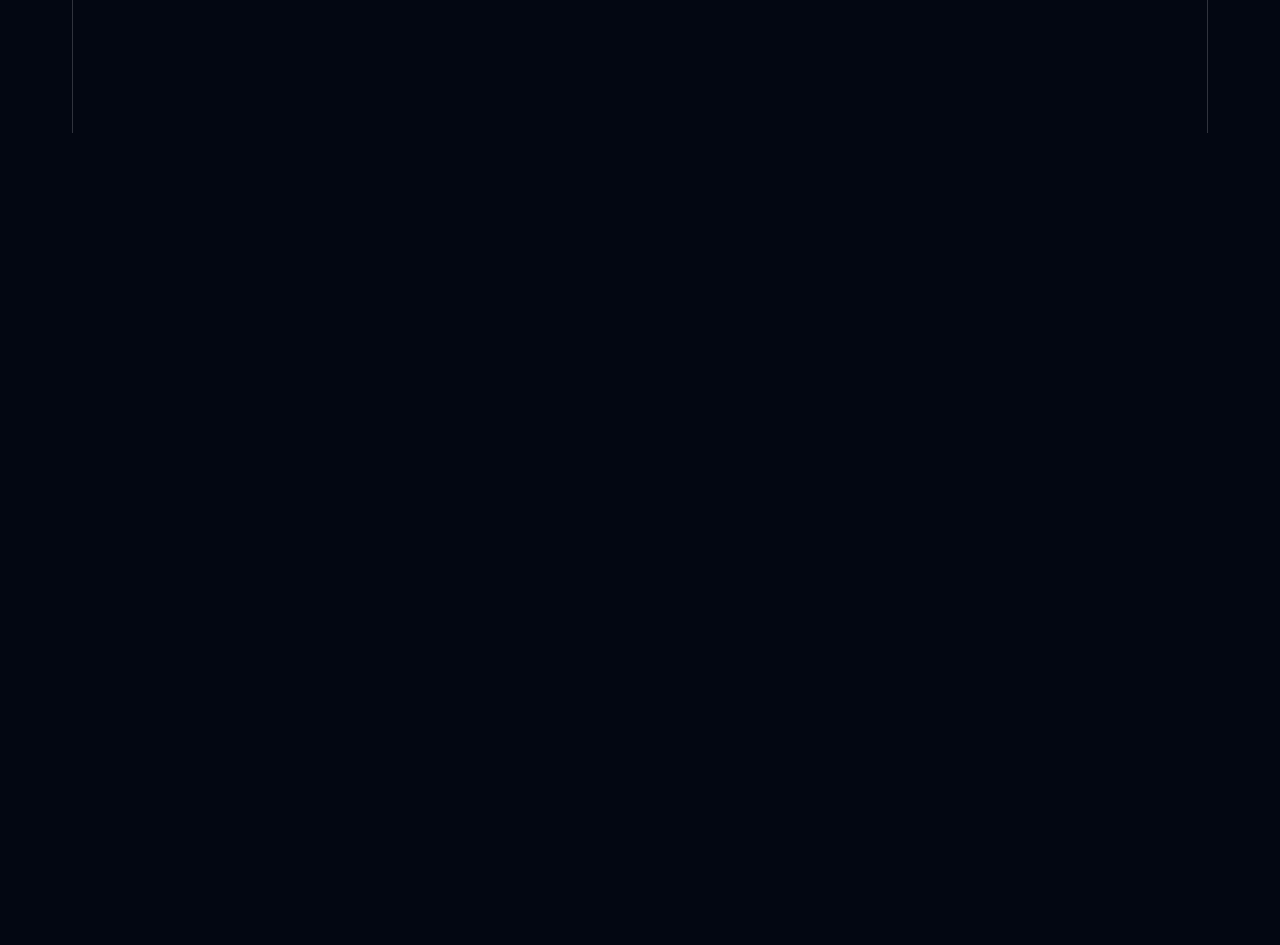
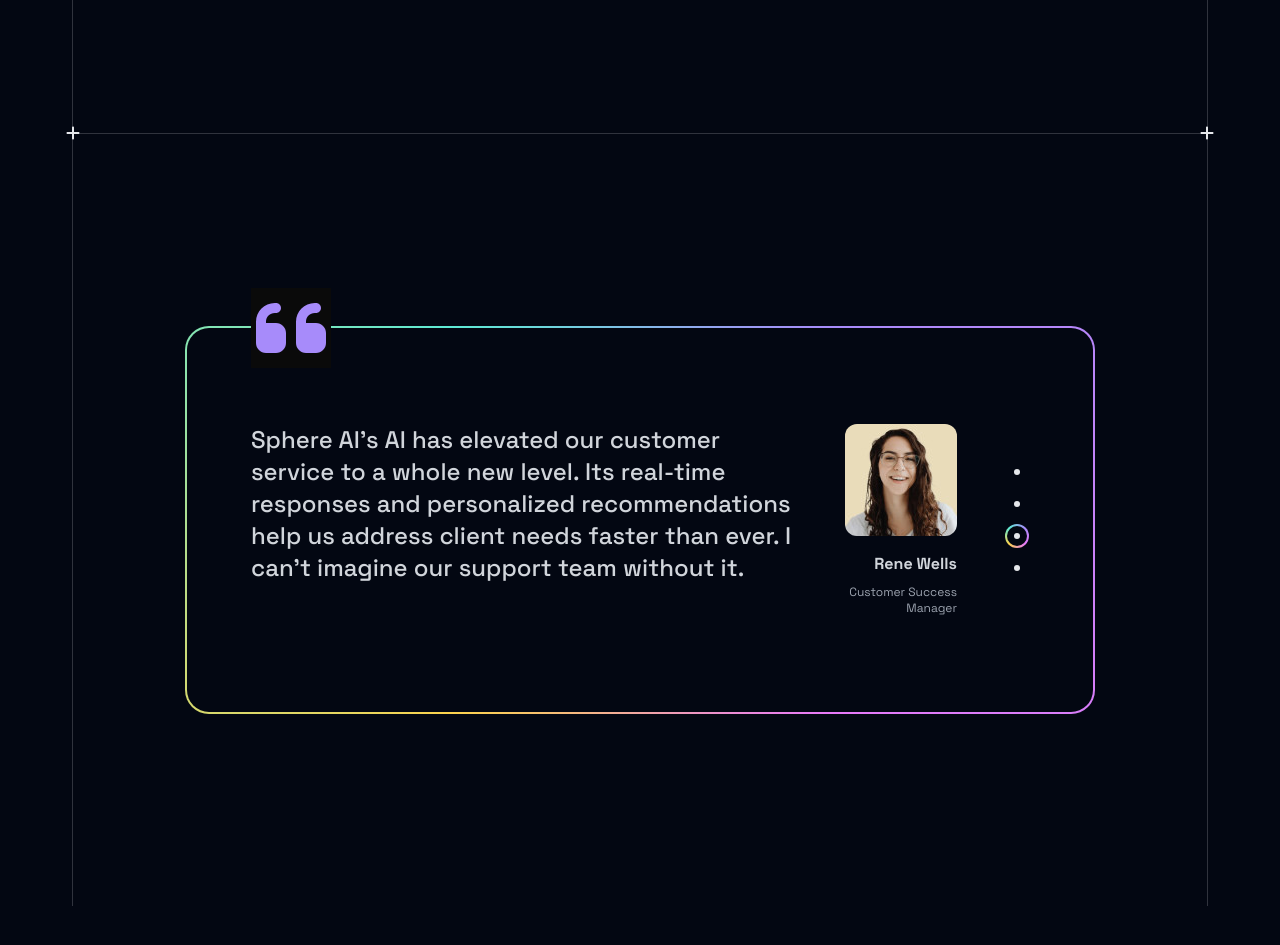
Before and after one commit to FinzyPHINZY/sphereai, a Next.js app: page / in a window 1280 px wide. Shown: the part 3840-4785 px from the top of the page. Before the commit the page ends 3973 px from the top, so only its background shows below. Built offline with nearby package versions, Linux system fonts and the light colour scheme.

Commit message:
feat: implemented testimonials section

```diff
--- a/src/app/page.tsx
+++ b/src/app/page.tsx
@@ -5,6 +5,7 @@
 import Header from '@/sections/Header';
 import Hero from '@/sections/Hero';
 import Pricing from '@/sections/Pricing';
+import Testimonials from '@/sections/Testimonials';
 
 export default function Home() {
   return (
@@ -14,6 +15,7 @@
       <Companies />
       <Features />
       <Pricing />
+      <Testimonials />
     </div>
   );
 }
--- a/src/sections/Pricing.tsx
+++ b/src/sections/Pricing.tsx
@@ -23,7 +23,7 @@
   {
     title: 'Premium',
     description: 'Advanced AI capabilities for enhanced productivity',
-    price: 99,
+    price: 990,
     buttonText: 'Upgrade to Premium',
     buttonVariant: 'secondary',
     features: [
--- a/src/sections/Testimonials.tsx
+++ b/src/sections/Testimonials.tsx
@@ -1,42 +1,101 @@
-import React from "react";
-import AshwinSantiago from "@/assets/images/ashwin-santiago.jpg";
-import AlecWhitten from "@/assets/images/alec-whitten.jpg";
-import ReneWells from "@/assets/images/rene-wells.jpg";
-import MollieHall from "@/assets/images/mollie-hall.jpg";
+import React, { useState } from 'react';
+import boniface from '@/assets/images/boniface.jpg';
+import victor from '@/assets/images/victor.jpg';
+import ReneWells from '@/assets/images/rene-wells.jpg';
+import MollieHall from '@/assets/images/mollie-hall.jpg';
+import SectionBorder from '@/components/SectionBorder';
+import SectionContent from '@/components/SectionContent';
+import Image from 'next/image';
+import { FontAwesomeIcon } from '@fortawesome/react-fontawesome';
+import { faQuoteLeft } from '@fortawesome/free-solid-svg-icons';
 
 export const testimonials = [
   {
     quote:
-      "Sphereal has completely transformed the way we collaborate. The AI chatbot's ability to automate tasks and provide insightful recommendations has saved us hours each week. It's now an indispensable part of our workflow.",
-    name: "Ashwin Santiago",
-    title: "Operations Manager",
-    image: AshwinSantiago,
+      "Sphere AI has completely transformed the way we collaborate. The AI chatbot's ability to automate tasks and provide insightful recommendations has saved us hours each week. It's now an indispensable part of our workflow.",
+    name: 'Boniface Saraki',
+    title: 'Operations Manager',
+    image: boniface,
   },
   {
     quote:
-      "Sphereal integrates effortlessly with our existing tools, and the AI chatbot feels like a natural extension of our team. The responses are impressively accurate, and it's always learning from our interactions.",
-    name: "Alec Whitten",
-    title: "Lead Developer",
-    image: AlecWhitten,
+      "Sphere AI integrates effortlessly with our existing tools, and the AI chatbot feels like a natural extension of our team. The responses are impressively accurate, and it's always learning from our interactions.",
+    name: 'Victor Osimhen',
+    title: 'Operations Manager',
+    image: victor,
   },
   {
     quote:
-      "Sphereal's AI has elevated our customer service to a whole new level. Its real-time responses and personalized recommendations help us address client needs faster than ever. I can't imagine our support team without it.",
-    name: "Rene Wells",
-    title: "Customer Success Manager",
+      "Sphere AI's AI has elevated our customer service to a whole new level. Its real-time responses and personalized recommendations help us address client needs faster than ever. I can't imagine our support team without it.",
+    name: 'Rene Wells',
+    title: 'Customer Success Manager',
     image: ReneWells,
   },
   {
     quote:
-      "I've never seen a tool like Sphereal. It's intuitive, responsive, and has helped us streamline projects that would normally take days. The AI capabilities are unmatched in terms of accuracy and speed.",
-    name: "Mollie Hall",
-    title: "Product Designer",
+      "I've never seen a tool like Sphere AI. It's intuitive, responsive, and has helped us streamline projects that would normally take days. The AI capabilities are unmatched in terms of accuracy and speed.",
+    name: 'Mollie Hall',
+    title: 'Product Designer',
     image: MollieHall,
   },
 ];
 
+const SELECTED = 2;
+
 export const Testimonials = () => {
-  return <section>testimonials section</section>;
+  const [] = useState('');
+  return (
+    <section className="pb-[500px]">
+      <div className="container">
+        <SectionBorder borderTop>
+          <SectionContent>
+            <div className="border-gradient rounded-3xl px-6 md:px-10 lg:px-16 py-16 lg:py-24 relative flex flex-col md:flex-row md:items-center gap-12 md:mx-10 lg:mx-20">
+              <FontAwesomeIcon
+                icon={faQuoteLeft}
+                className="absolute size-20 text-violet-400 top-0 -translate-y-1/2 bg-neutral-950"
+              />
+              {testimonials.map(({ name, quote, title, image }, index) => (
+                <React.Fragment key={name}>
+                  {SELECTED === index && (
+                    <blockquote
+                      key={name}
+                      className="flex flex-col lg:flex-row gap-12"
+                    >
+                      <p className="text-xl md:text-2xl font-medium">{quote}</p>
+                      <cite className="not-italic lg:text-right">
+                        <Image
+                          src={image}
+                          alt={name}
+                          className="rounded-xl size-28 max-w-none"
+                        />
+                        <div className="font-bold mt-4">{name}</div>
+                        <div className="text-xs text-gray-400 mt-2">
+                          {title}
+                        </div>
+                      </cite>
+                    </blockquote>
+                  )}
+                </React.Fragment>
+              ))}
+              <div className="flex gap-2 justify-center md:flex-col">
+                {testimonials.map(({ name }, index) => (
+                  <div
+                    className="size-6 relative isolate inline-flex items-center justify-center"
+                    key={name}
+                  >
+                    {SELECTED === index && (
+                      <div className="absolute border-gradient size-full rounded-full -z-10"></div>
+                    )}
+                    <div className="size-1.5 bg-gray-200 rounded-full"></div>
+                  </div>
+                ))}
+              </div>
+            </div>
+          </SectionContent>
+        </SectionBorder>
+      </div>
+    </section>
+  );
 };
 
 export default Testimonials;
```
Also changed, not shown: src/assets/images/boniface.jpg (renamed from src/assets/images/alec-whitten.jpg), src/assets/images/victor.jpg (renamed from src/assets/images/ashwin-santiago.jpg).
